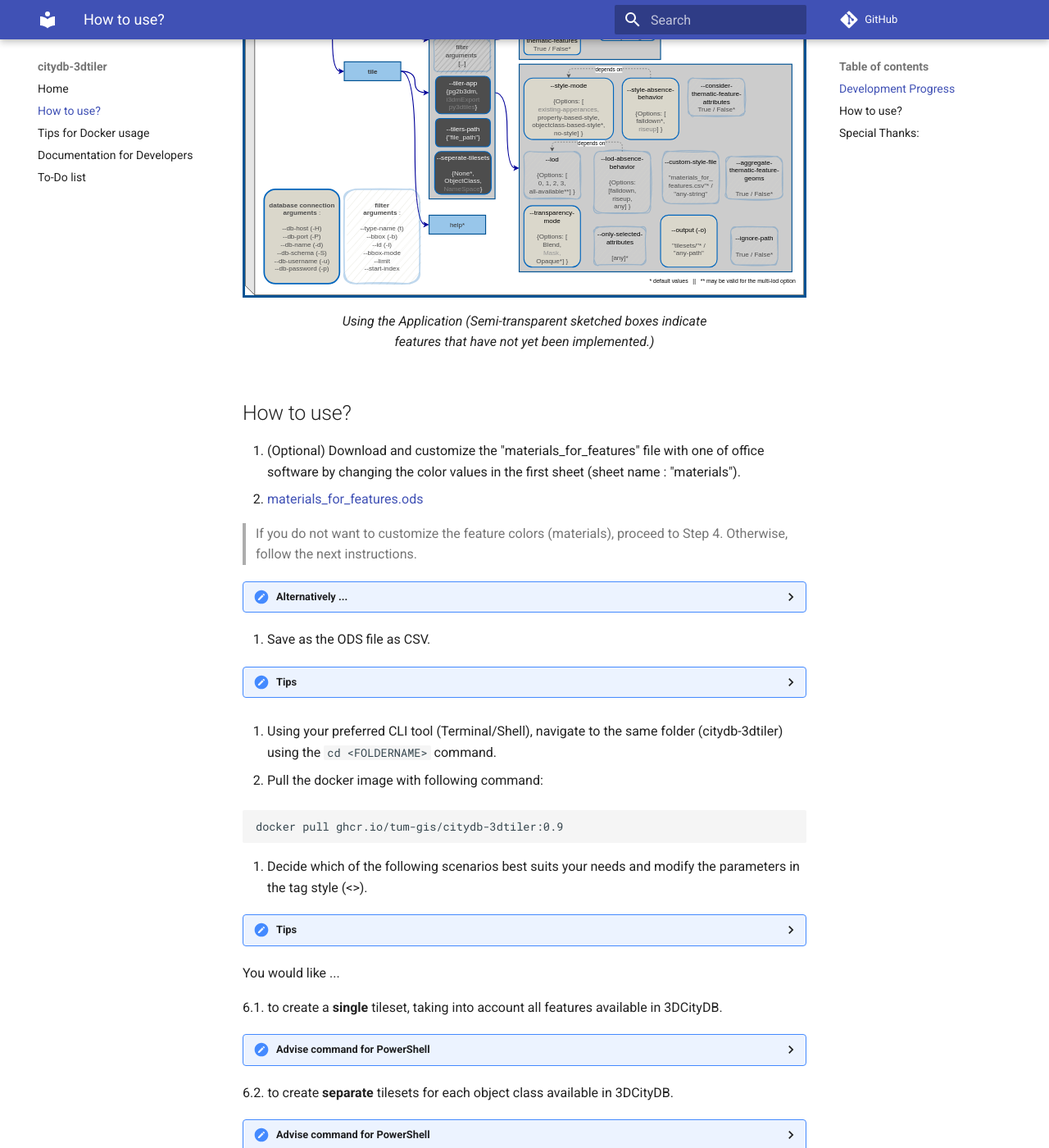
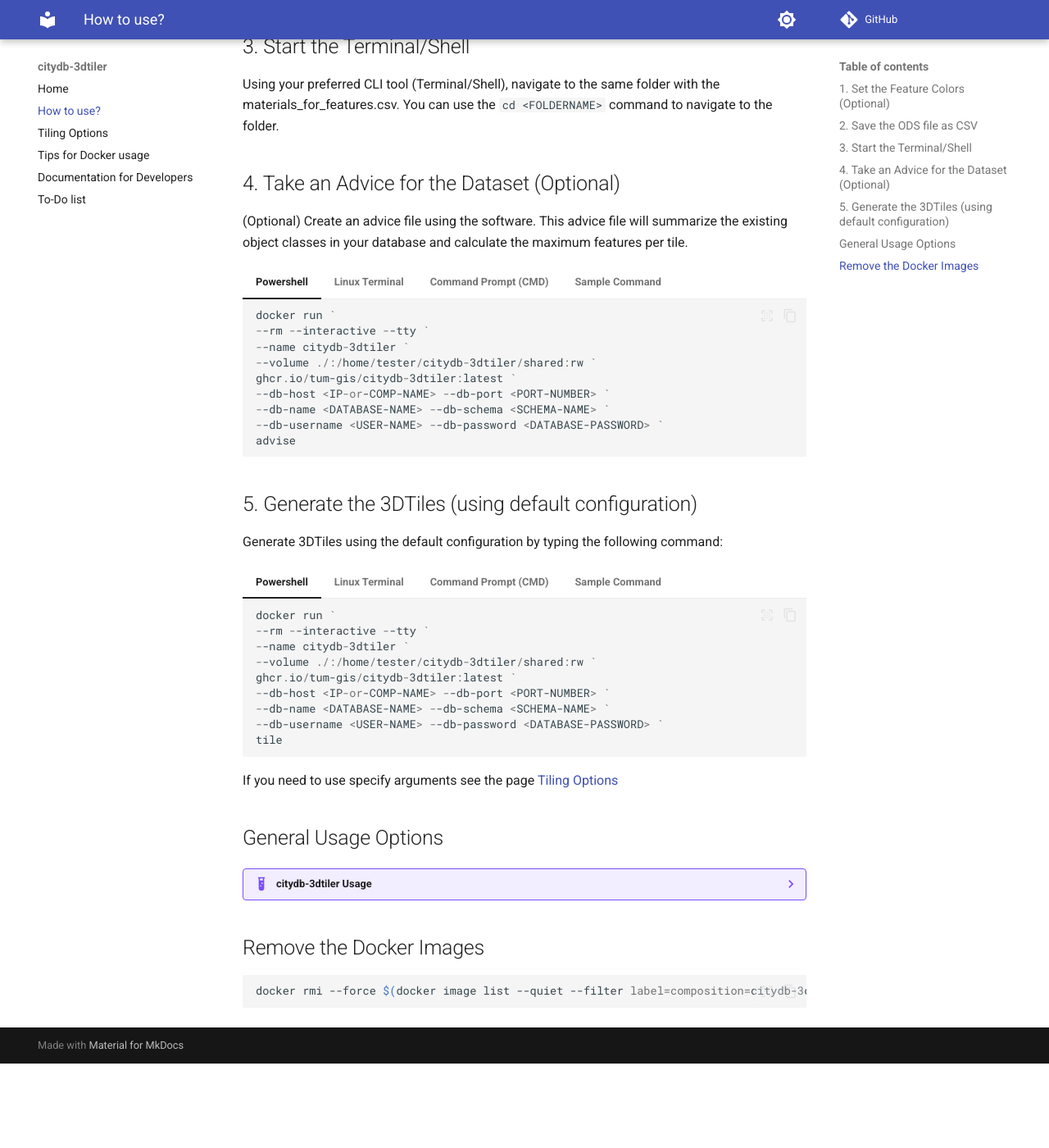
Before and after one commit to tum-gis/citydb-3dtiler, an MkDocs documentation site: the page built from docs/how_to_use.md, in a window 1280 px wide and 1400 px high, scrolled down 568 px. Shown: the whole window at 82% size. Built offline with MkDocs 1.6.1 and Material for MkDocs 9.7.7, drawn with Linux system fonts in a browser that asks for light colours; comment, search, counter and statistics services are not loaded; after the commit the page ends 1865 px from its top, so only the background shows below that; some of the changed text lies outside the part shown.

Commit message:
custom material checker added

````diff
--- a/docs/how_to_use.md
+++ b/docs/how_to_use.md
@@ -1,149 +1,193 @@
-# citydb-3dtiler
+# How to use?
 
-<blockquote>
-Generates 3D Tiles by connecting to a 3DCityDB (v5) database instance by considering the provided arguments (separation, material colors etc.).
+## 1. Set the Feature Colors (Optional)
 
-Links for relevant libraries :
-<ul>
-<li>3DCityDB: <a href="https://docs.3dcitydb.org/edge/" target="_blank">docs.3dcitydb.org/edge</a> </li>
-<li>pg2b3dm: <a href="https://github.com/Geodan/pg2b3dm" target="_blank">github.com/Geodan/pg2b3dm</a> </li>
-</ul>
-</blockquote>
-
-## Development Progress
-
-The following diagram shows the application's currently available and unavailable but planned features.
-
-<figure style="width:%100;text-align: center;">
-  <img src="../images/cli_command_options_and_arguments_design_for_docs.drawio.svg" alt="Usage" style="border:3px solid #005293">
-  <figcaption>Using the Application (Semi-transparent sketched boxes indicate features that have not yet been implemented.)</figcaption>
-</figure>
-
-## How to use?
-
-1. (Optional) Download and customize the "materials_for_features" file with one of office software by changing the color values in the first sheet (sheet name : "materials").
-  - [materials_for_features.ods](https://github.com/tum-gis/citydb-3dtiler/blob/main/materials_for_features/materials_for_features.ods)
+Download and customize the "materials_for_features" file with one of office software by changing the color values in the first sheet (sheet name : "materials").
+    - [materials_for_features.ods](https://github.com/tum-gis/citydb-3dtiler/blob/main/materials_for_features/materials_for_features.ods)
 
 > If you do not want to customize the feature colors (materials), proceed to Step 4. Otherwise, follow the next instructions.
 
-<details>
-<summary>Alternatively ...</summary>
-
-Open the document in LRZ Sync & Share:
-<a href="https://syncandshare.lrz.de/getlink/fiWEn4L2VBQwFyVeqqFmRH/materials_for_features.ods" target="_blank">syncandshare.lrz.de/getlink/fiWEn4L2VBQwFyVeqqFmRH/materials_for_features.ods</a>
-</details>
+??? info "Alternatively ..."
+    Open the document in LRZ Sync & Share: <a href="https://syncandshare.lrz.de/getlink/fiWEn4L2VBQwFyVeqqFmRH/materials_for_features.ods" target="_blank">syncandshare.lrz.de/getlink/fiWEn4L2VBQwFyVeqqFmRH/materials_for_features.ods</a>
 
 
-2. Save as the ODS file as CSV.
+## 2. Save the ODS file as CSV
 
-<details>
-<summary>Tips</summary>
-<ul>
-<li>Field delimiters must be commas (,)</li>
-<li>Do not force text to be quoted with apostrophes (")</li>
-</ul>
-</details>
+??? tip "Tips"
+    - Field delimiters must be commas (,)
+    - Do not force text to be quoted with apostrophes (")
 
 
-4. Using your preferred CLI tool (Terminal/Shell), navigate to the same folder (citydb-3dtiler) using the ```cd <FOLDERNAME>``` command.
+## 3. Start the Terminal/Shell
 
-5. Pull the docker image with following command:
+Using your preferred CLI tool (Terminal/Shell), navigate to the same folder with the materials_for_features.csv. You can use the ```cd <FOLDERNAME>``` command to navigate to the folder.
+
+## 4. Take an Advice for the Dataset (Optional)
+
+(Optional) Create an advice file using the software. This advice file will summarize the existing object classes in your database and calculate the maximum features per tile.
+
+=== "Powershell"
+
+    ```powershell
+    docker run `
+    --rm --interactive --tty `
+    --name citydb-3dtiler `
+    --volume ./:/home/tester/citydb-3dtiler/shared:rw `
+    ghcr.io/tum-gis/citydb-3dtiler:latest `
+    --db-host <IP-or-COMP-NAME> --db-port <PORT-NUMBER> `
+    --db-name <DATABASE-NAME> --db-schema <SCHEMA-NAME> `
+    --db-username <USER-NAME> --db-password <DATABASE-PASSWORD> `
+    advise
+    ```
+
+=== "Linux Terminal"
+
+    ```bash
+    docker run \
+    --rm --interactive --tty \
+    --name citydb-3dtiler \
+    --volume ./:/home/tester/citydb-3dtiler/shared:rw \
+    ghcr.io/tum-gis/citydb-3dtiler:latest \
+    --db-host <IP-or-COMP-NAME> --db-port <PORT-NUMBER> \
+    --db-name <DATABASE-NAME> --db-schema <SCHEMA-NAME> \
+    --db-username <USER-NAME> --db-password <DATABASE-PASSWORD> \
+    advise
+    ```
+
+=== "Command Prompt (CMD)"
+
+    ```bash
+    docker run ^
+    --rm --interactive --tty ^
+    --name citydb-3dtiler ^
+    --volume ./:/home/tester/citydb-3dtiler/shared:rw ^
+    ghcr.io/tum-gis/citydb-3dtiler:latest ^
+    --db-host <IP-or-COMP-NAME> --db-port <PORT-NUMBER> ^
+    --db-name <DATABASE-NAME> --db-schema <SCHEMA-NAME> ^
+    --db-username <USER-NAME> --db-password <DATABASE-PASSWORD> ^
+    advise
+    ```
+
+=== "Sample Command"
+
+    ```bash
+    docker run \
+    --rm --interactive --tty \
+    --name citydb-3dtiler \
+    --volume ./:/home/tester/citydb-3dtiler/shared:rw \
+    ghcr.io/tum-gis/citydb-3dtiler:latest \
+    --db-host 10.162.246.888 --db-port 9876 \
+    --db-name citydb-visualizer --db-schema citydb \
+    --db-username tester2 --db-password louvre \
+    advise
+    ```
+
+
+## 5. Generate the 3DTiles (using default configuration)
+
+Generate 3DTiles using the default configuration by typing the following command:
+
+=== "Powershell"
+
+    ```powershell
+    docker run `
+    --rm --interactive --tty `
+    --name citydb-3dtiler `
+    --volume ./:/home/tester/citydb-3dtiler/shared:rw `
+    ghcr.io/tum-gis/citydb-3dtiler:latest `
+    --db-host <IP-or-COMP-NAME> --db-port <PORT-NUMBER> `
+    --db-name <DATABASE-NAME> --db-schema <SCHEMA-NAME> `
+    --db-username <USER-NAME> --db-password <DATABASE-PASSWORD> `
+    tile
+    ```
+
+=== "Linux Terminal"
+
+    ```bash
+    docker run \
+    --rm --interactive --tty \
+    --name citydb-3dtiler \
+    --volume ./:/home/tester/citydb-3dtiler/shared:rw \
+    ghcr.io/tum-gis/citydb-3dtiler:latest \
+    --db-host <IP-or-COMP-NAME> --db-port <PORT-NUMBER> \
+    --db-name <DATABASE-NAME> --db-schema <SCHEMA-NAME> \
+    --db-username <USER-NAME> --db-password <DATABASE-PASSWORD> \
+    tile
+    ```
+
+=== "Command Prompt (CMD)"
+
+    ```bash
+    docker run ^
+    --rm --interactive --tty ^
+    --name citydb-3dtiler ^
+    --volume ./:/home/tester/citydb-3dtiler/shared:rw ^
+    ghcr.io/tum-gis/citydb-3dtiler:latest ^
+    --db-host <IP-or-COMP-NAME> --db-port <PORT-NUMBER> ^
+    --db-name <DATABASE-NAME> --db-schema <SCHEMA-NAME> ^
+    --db-username <USER-NAME> --db-password <DATABASE-PASSWORD> ^
+    tile
+    ```
+
+=== "Sample Command"
+
+    ```bash
+    docker run \
+    --rm --interactive --tty \
+    --name citydb-3dtiler \
+    --volume ./:/home/tester/citydb-3dtiler/shared:rw \
+    ghcr.io/tum-gis/citydb-3dtiler:latest \
+    --db-host 10.162.246.888 --db-port 9876 \
+    --db-name citydb-visualizer --db-schema citydb \
+    --db-username tester2 --db-password louvre \
+    tile
+    ```
+
+
+If you need to use specify arguments see the page [Tiling Options](tiling_options.md)
+
+## General Usage Options
+
+??? example "citydb-3dtiler Usage"
+
+    --help </br>
+    --db-.. </br>
+    ??? example "Database Connection Arguments"
+        --db-host </br>
+        --db-port (default: 5432) </br>
+        --db-name </br>
+        --db-schema (default: citydb) </br>
+        --db-username </br>
+        --db-password </br>
+    --separate-tilesets
+    ??? info "Separate Tilesets Options"
+        None (Default) </br>
+        objectclass
+    --tiler-app (default: pg2b3dm) </br>
+    --tilers-path (default: tiler_app) </br>
+    advise </br>
+    ??? example "Advise Arguments"
+        --consider-thematic-features (default: False) </br>
+        --output (default: advise.yml)
+    tile
+    ??? example "Tile Arguments"
+        --style-mode
+        ??? info "Style Mode Options"
+            property-based </br>
+            objectclass-based (default) </br>
+            no-style
+        --style-absence-behavior
+        ??? info "Style Absence Behavior"
+            falldown (default)
+            riseup
+        --transparency-mode
+        ??? info "Transparency Options"
+            Blend </br>
+            Opaque (default)
+        --output (default: shared/current folder)
+
+## Remove the Docker Images
 
 ```bash
-docker pull ghcr.io/tum-gis/citydb-3dtiler:0.9
+docker rmi --force $(docker image list --quiet --filter label=composition=citydb-3dtiler)
 ```
-
-6. Decide which of the following scenarios best suits your needs and modify the parameters in the tag style (<>).
-
-<details>
-<summary>Tips</summary>
-
-If your 3DCityDB is running in another Docker container and has a port forwarded to your host machine (check this with the ```docker ps``` command), you can connect by entering the host machine's local IP address and the forwarded port number in the following instructions.
-
-</details>
-
-You would like ...
-
-  6.1. to create a **single** tileset, taking into account all features available in 3DCityDB.
-
-  <details>
-  <summary>Advise command for PowerShell</summary>
-
-  ```bash
-  docker run `
-  --rm --interactive `
-  --name citydb-3dtiler09 `
-  --volume ./materials_for_features:/home/tester/citydb-3dtiler/materials_for_features:rw `
-  --volume ./output:/home/tester/citydb-3dtiler/output `
-  ghcr.io/tum-gis/citydb-3dtiler:0.9 `
-  --db-host <IP-or-COMP-NAME> --db-port <PORT-NUMBER> `
-  --db-name <DATABASE-NAME> --db-schema <SCHEMA-NAME> `
-  --db-username <USER-NAME> --db-password <DATABASE-PASSWORD> `
-  advise
-  ```
-
-  </details>
-
-  6.2. to create **separate** tilesets for each object class available in 3DCityDB.
-
-  <details>
-  <summary>Advise command for PowerShell</summary>
-
-  ```bash
-  docker run `
-  --rm --interactive `
-  --name citydb-3dtiler09 `
-  --volume ./materials_for_features:/home/tester/citydb-3dtiler/materials_for_features:rw `
-  --volume ./output:/home/tester/citydb-3dtiler/output `
-  ghcr.io/tum-gis/citydb-3dtiler:0.9 `
-  --db-host <IP-or-COMP-NAME> --db-port <PORT-NUMBER> `
-  --db-name <DATABASE-NAME> --db-schema <SCHEMA-NAME> `
-  --db-username <USER-NAME> --db-password <DATABASE-PASSWORD> `
-  --separate-tilesets objectclass `
-  advise
-  ```
-
-  </details>
-
-7. Check the *output* folder and review the advice document. Then, decide which style mode best suits your needs.
-
-You would like ...
-
-  7.1. to create tilesets using **objectclass-based** materials.
-
-  <details>
-  <summary>Tile Command for PowerShell</summary>
-
-  > Remove the last row the previous command ("advise") and add the followings:
-
-  ```bash
-  tile `
-  --style-mode objectclass-based `
-  --style-absence-behavior fall-down
-  ```
-  </details>
-
-  7.2. to create tilesets using **property-based** materials. (Properties must be specified in the CSV file.)
-
-  <details>
-  <summary>Tile Command for PowerShell</summary>
-
-  > Remove the last row the previous command ("advise") and add the followings:
-
-  ```bash
-  tile \
-  --style-mode property-based --style-absence-behavior fall-down
-  ```
-
-  </details>
-
-
-## Special Thanks:
-
-This application is based on two important concepts and aims to bridge the gap between the concepts 3DTiles and CityGML.
-To bridge this gap, two main elements have been used in this software:
-
-1. 3DCityDB v5
-2. pg2b3dm
-
-***We would like to take this opportunity to thank Bert Temme, the developer of the pg2b3dm library, and all 3DCityDB developers.***
--- a/mkdocs.yml
+++ b/mkdocs.yml
@@ -8,13 +8,46 @@
 nav:
   - Home: index.md
   - "How to use?": how_to_use.md
+  - "Tiling Options": tiling_options.md
   - "Tips for Docker usage" : tips_for_docker_usage.md
   - "Documentation for Developers" : developer_docs.md
   - "To-Do list" : to-do_list.md
-theme: material
+theme:
+  name: material
+  icon:
+  admonition:
+    note: octicons/tag-16
+    abstract: octicons/checklist-16
+    info: octicons/info-16
+    tip: octicons/squirrel-16
+    success: octicons/check-16
+    question: octicons/question-16
+    warning: octicons/alert-16
+    failure: octicons/x-circle-16
+    danger: octicons/zap-16
+    bug: octicons/bug-16
+    example: octicons/beaker-16
+    quote: octicons/quote-16
+  palette:
+    # Palette toggle for light mode
+    - scheme: default
+      toggle:
+        icon: material/brightness-7
+        name: Switch to dark mode
+    # Palette toggle for dark mode
+    - scheme: slate
+      toggle:
+        icon: material/brightness-4
+        name: Switch to light mode
+  features:
+    - content.tabs.link
+    - content.code.copy
+    - content.code.select
 extra_css:
   - extra_style.css
 markdown_extensions:
+  - admonition
+  - pymdownx.details
   - pymdownx.critic
   - pymdownx.caret
   - pymdownx.keys
@@ -23,6 +56,15 @@
   - attr_list
   - pymdownx.highlight:
       anchor_linenums: true
+      line_spans: __span
+      pygments_lang_class: true
   - pymdownx.superfences
+  - pymdownx.inlinehilite
+  - pymdownx.snippets
   - pymdownx.tasklist:
       clickable_checkbox: true
+  - pymdownx.tabbed:
+      alternate_style: true
+plugins:
+  - plantuml:
+      puml_url: https://www.plantuml.com/plantuml/
````
Also changed, not shown: docs/index.md (+30 -0 lines), docs/tiling_options.md (added, +122 -0 lines), readme.md (+0 -6 lines), tile_main.py (+8 -3 lines), 3 other files.
